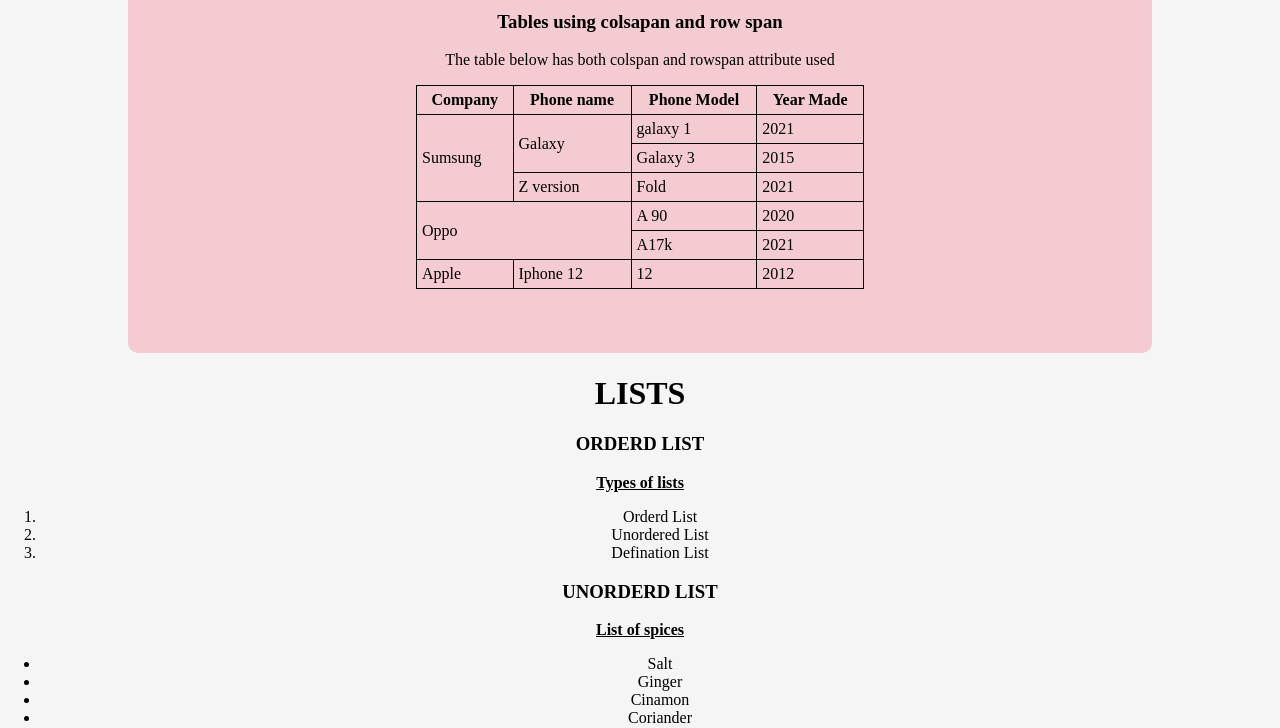
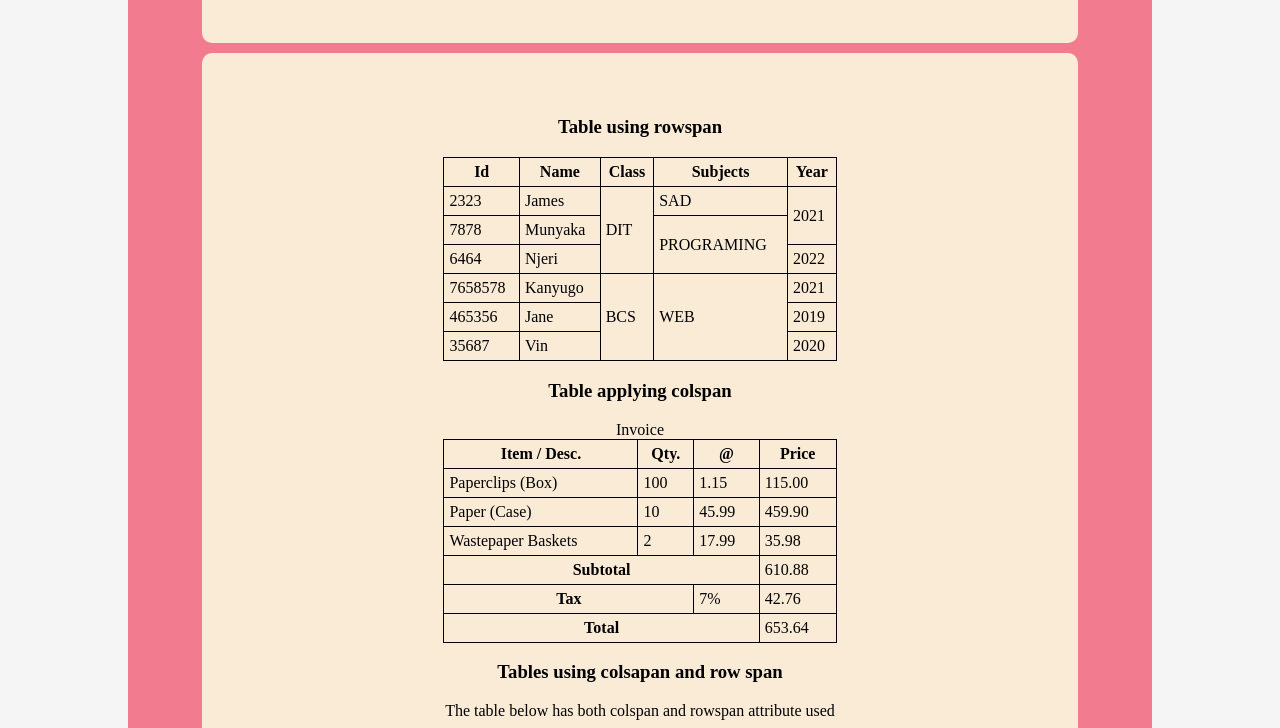
Before and after one commit to williammunyakathuo/THE-JITU-ASSIGNMENT-REPO, a plain HTML site: page improved.html in a window 1280 px wide. Shown: the part 602-1330 px from the top of the page. Drawn offline with Linux system fonts and the light colour scheme.

Commit message:
html asignment

```diff
--- a/improved.html
+++ b/improved.html
@@ -15,7 +15,7 @@
     <center>
     <div class="tables">
         <h2>TABLES</h2>
-        <div class="plain">
+        <div class="plain eg">
            <h3>Plain simple table</h3>
              <table >
                 <tr>
@@ -56,14 +56,99 @@
                 </tr>
             </table>
         </div>
-        <div class="additional">
-            <div class="span">
-                table using rowpan to come here
+        <div class="additional ">
+            <div class="span eg">
+                <h3>Table using rowspan</h3>
+                <table>
+                    <tr>
+                        <th>Id</th>
+                        <th>Name</th>
+                        <th>Class</th>
+                        <th>Subjects</th>
+                        <th>Year</th>
+                    </tr>
+                    <tr>
+                        <td>2323</td>
+                        <td>James</td>
+                        <td rowspan="3">DIT</td>
+                        <td>SAD</td>
+                        <td rowspan="2">2021</td>
+                    </tr>
+                    <tr>
+                        <td>7878</td>
+                        <td>Munyaka</td>
+                        <td rowspan="2">PROGRAMING</td>
+
+                    </tr>
+                    <tr>
+                        <td>6464</td>
+                        <td>Njeri</td>
+                        <td>2022</td>
+                    </tr>
+                    <tr>
+                        <td>7658578</td>
+                        <td>Kanyugo</td>
+                        <td rowspan="3">BCS</td>
+                        <td rowspan="3">WEB</td>
+                        <td>2021</td>
+                    </tr>
+                    <tr>
+                        <td>465356</td>
+                        <td>Jane</td>
+                        <td>2019</td>
+                    </tr>
+                    <tr>
+                        <td>35687</td>
+                        <td>Vin</td>
+                        <td>2020</td>
+                    </tr>
+                </table>
             </div>
-            <div class="span">
-                table using colspan to come here
+            <div class="span eg">
+                <h3>Table applying colspan</h3>
+                <table>
+                    <caption>Invoice</caption>
+                    <tr>
+                        <th>Item / Desc.</th>
+                        <th>Qty.</th>
+                        <th>@</th>
+                        <th>Price</th>
+                    </tr>
+                    <tr>
+                        <td>Paperclips (Box)</td>
+                        <td>100</td>
+                        <td>1.15</td>
+                        <td>115.00</td>
+                    </tr>
+                    <tr>
+                        <td>Paper (Case)</td>
+                        <td>10</td>
+                        <td>45.99</td>
+                        <td>459.90</td>
+                    </tr>
+                    <tr>
+                        <td>Wastepaper Baskets</td>
+                        <td>2</td>
+                        <td>17.99</td>
+                        <td>35.98</td>
+                    </tr>
+                    <tr>
+                        <th colspan="3">Subtotal</th>
+                        <td>610.88</td>
+                    </tr>
+                    <tr>
+                        <th colspan="2">Tax</th>
+                        <td>7%</td>
+                        <td>42.76</td>
+                    </tr>
+                    <tr>
+                        <th colspan="3">Total</th>
+                        <td>653.64</td>
+                     </tr>
+                    </table>
+
             </div>
-            <div class="combined">
+            <div class="combined eg">
                 <h3>Tables using colsapan and row span</h3>
                 <p>The table below has both colspan and rowspan  attribute used</p>
                 <table>
@@ -108,6 +193,7 @@
             </div>
         </div>
     </div>
+    </center>
     <div class="list">
         <h1>LISTS</h1>
         <div class="ordered">
@@ -142,8 +228,25 @@
                 <dt>Bachelor in Computer Science</dt>
             </dl>
         </div>
-
+        <div class="nested">
+            <h3>Nested list</h3>
+            <ul>
+                <li>Fruit
+                  <ul>
+                    <li>Bananas</li>
+                    <li>Apples
+                      <ul>
+                        <li>Green</li>
+                        <li>Red</li>
+                      </ul>
+                    </li>
+                    <li>Pears</li>
+                  </ul>
+                </li>
+                <li>Vegetables</li>
+                <li>Meat</li>
+              </ul>
+        </div>
     </div>
-    </center>
 </body>
 </html>
--- a/main.css
+++ b/main.css
@@ -1,6 +1,8 @@
 body{
     background-color: whitesmoke;
     margin: 0;
+    display: flex;
+    flex-direction: column;
 }
 
 .header{
@@ -11,7 +13,7 @@ body{
     margin-bottom: 0%;
 }
 .tables{
-    background-color: #f5cbd2;
+    background-color: #f37b8f;
     padding: 5%;
     width: 70%;
     align-self: center;
@@ -25,3 +27,13 @@ table, th, td{
 table{
     width: 50%;
 }
+.plain, .additional{
+    background-color: antiquewhite;
+    padding: 5%;
+    border-radius: 10px;
+    margin: 10px;
+}
+.list{
+    padding: 20px;
+    margin: 20px;
+}
```
Also changed, not shown: index.html (deleted, +0 -132 lines).
